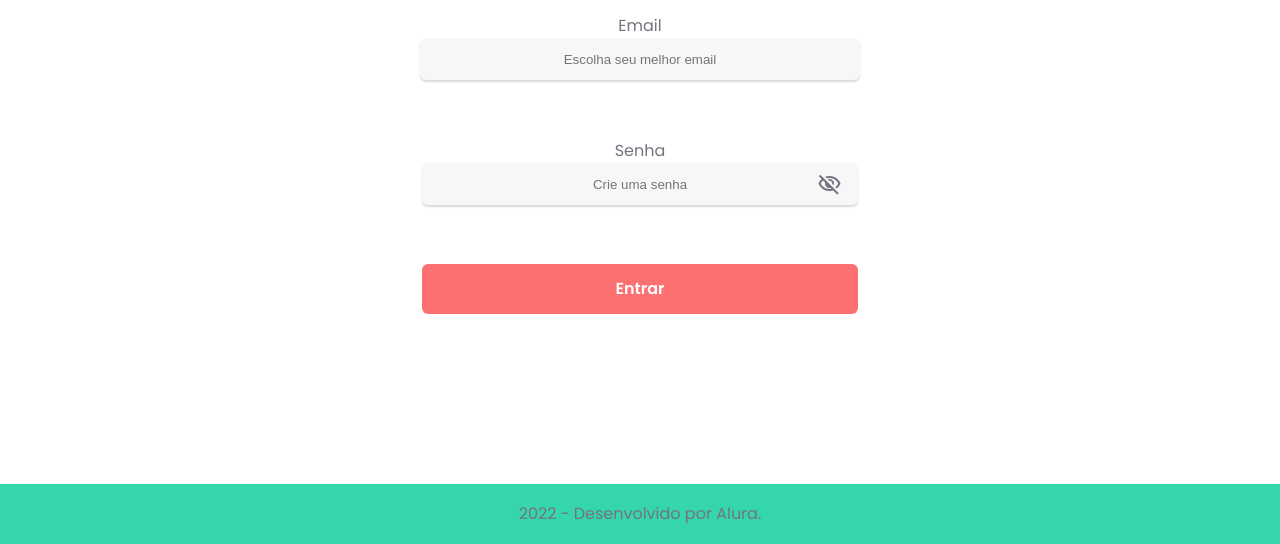
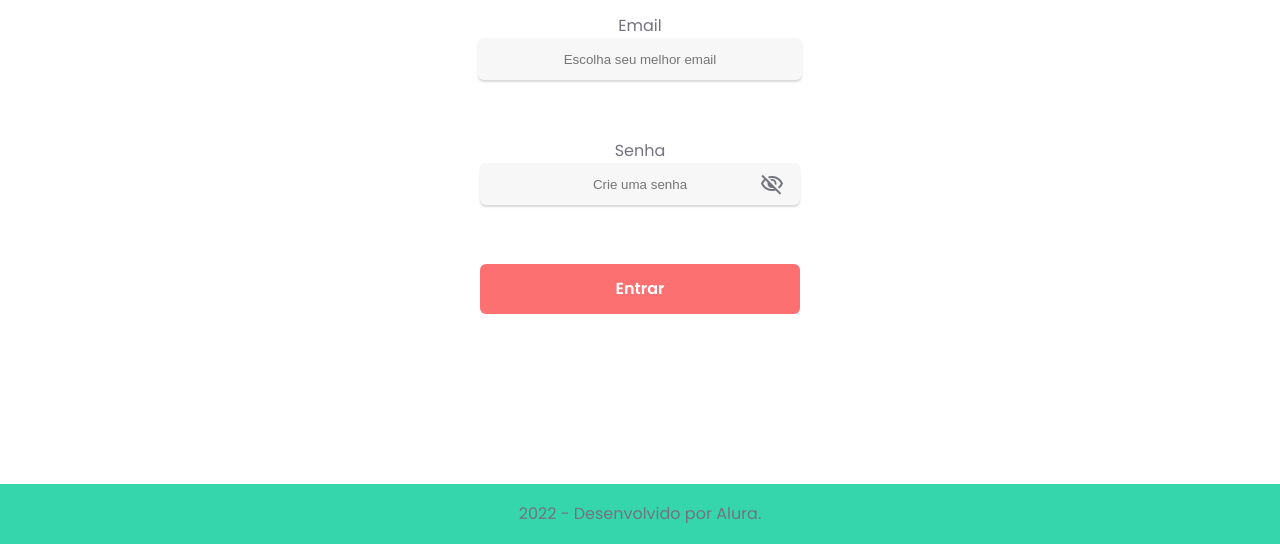
Before and after one commit to JeisonSilva/adopet, a website: page login.html in a window 1280 px wide. Shown: the part 256-800 px from the top of the page. Drawn offline with nearby package versions, Linux system fonts and the light colour scheme.

Commit message:
diminuido o tamanho dos campos

```diff
--- a/assets/login.css
+++ b/assets/login.css
@@ -121,6 +121,6 @@ label > input {
   }
 
   .cadastro {
-    width: 34%;
+    width: 25%;
   }
 }
```
